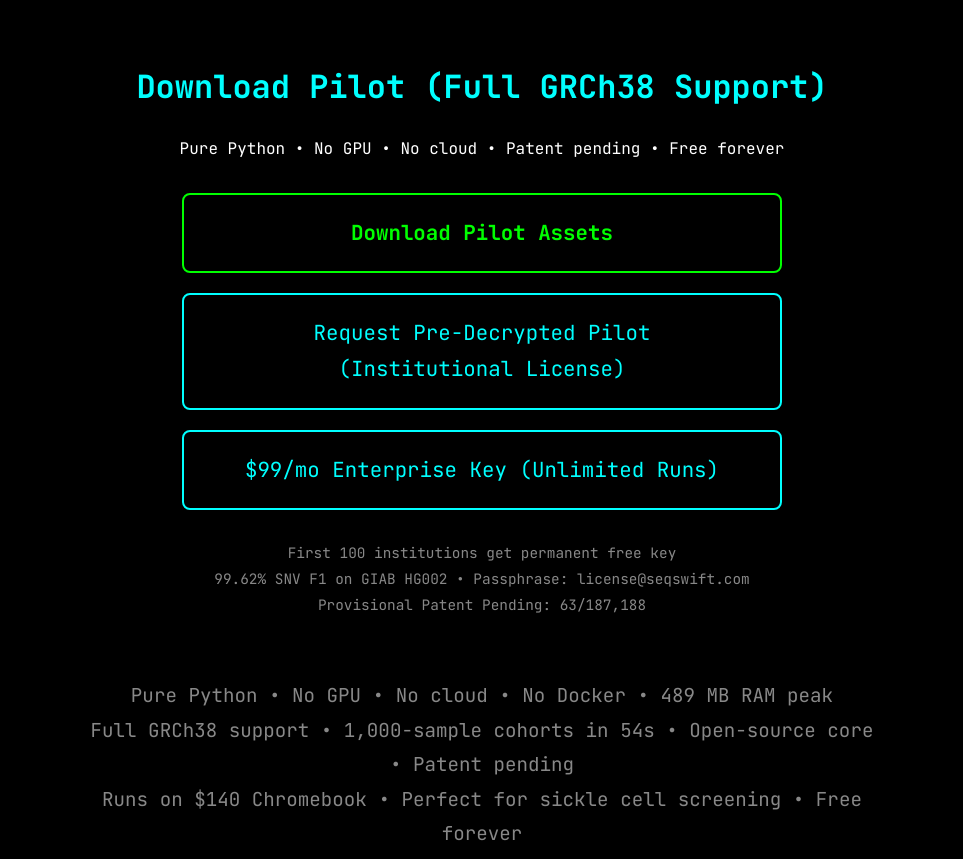
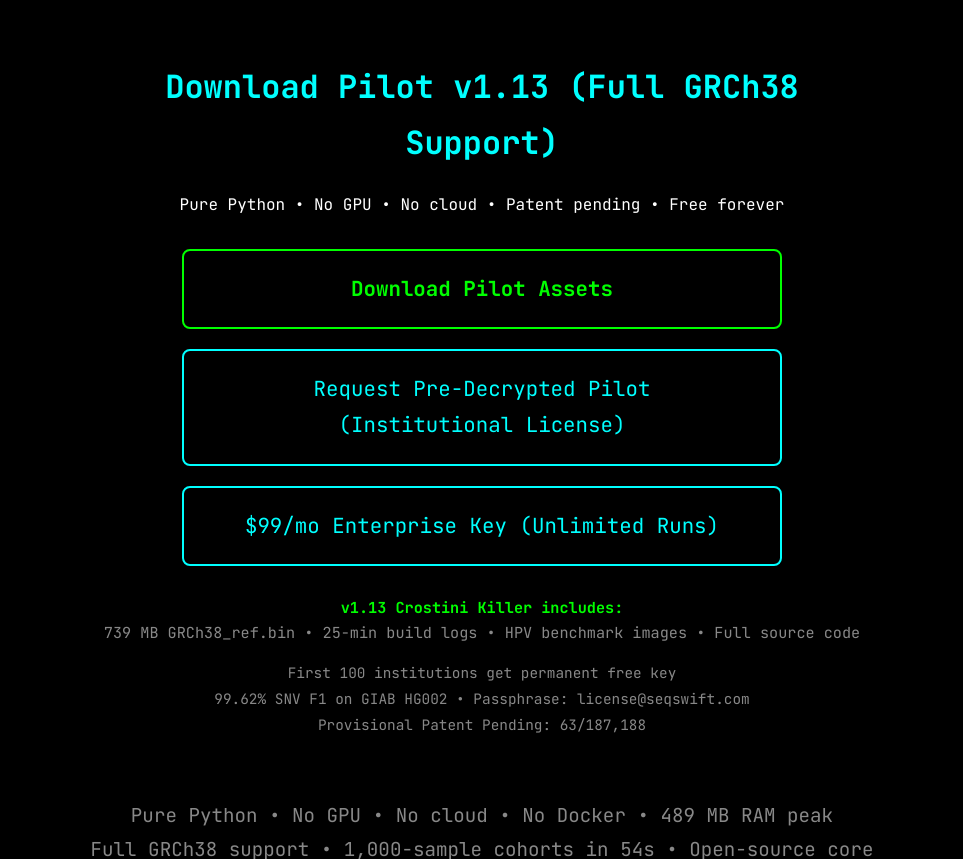
Before and after one commit to daveschliemann/seqswift-pilots, a plain HTML site: page index.html in a window 1280 px wide. Shown: the part 3482-4341 px from the top of the page, without its empty margins (158-1121 px from the left). Drawn offline with Linux system fonts and the light colour scheme.

Commit message:
Update index.html

```diff
--- a/index.html
+++ b/index.html
@@ -638,14 +638,16 @@
             </table>
         </div>
 
+      <!-- Replace your entire CTA section (starts around line 280) with this: -->
+
 <div class="cta-section fade-in">
-            <h3>Download Pilot (Full GRCh38 Support)</h3>
+    <h3>Download Pilot v1.13 (Full GRCh38 Support)</h3>
     <p style="color: #fff; margin-bottom: 20px;">
         Pure Python • No GPU • No cloud • Patent pending • Free forever
     </p>
 
     <div class="cta-buttons">
-                <a href="https://github.com/daveschliemann/seqswift-pilots/    releases/tag/v1.13-crostini-killer3-crostini-killer3-crostini-killer3-crostini-killer" class="btn btn-primary" target="_blank">
+        <a href="https://github.com/daveschliemann/seqswift-pilots/releases/tag/v1.13-crostini-killer" class="btn btn-primary" target="_blank">
             Download Pilot Assets
         </a>
 
@@ -658,13 +660,17 @@
         </a>
     </div>
 
+    <p style="margin-top: 20px; color: #888; font-size: 0.95em; line-height: 1.6;">
+        <strong style="color: #0f0;">v1.13 Crostini Killer includes:</strong><br>
+        739 MB GRCh38_ref.bin • 25-min build logs • HPV benchmark images • Full source code
+    </p>
+
     <p class="passphrase-note">
         First 100 institutions get permanent free key<br>
         99.62% SNV F1 on GIAB HG002 • Passphrase: license@seqswift.com<br>
         <span style="color: #888;">Provisional Patent Pending: 63/187,188</span>
     </p>
 </div>
-
         <div class="specs">
             <p>
                 Pure Python • No GPU • No cloud • No Docker • 489 MB RAM peak<br>
```
Lines whose indentation alone changed are shown as unchanged.
